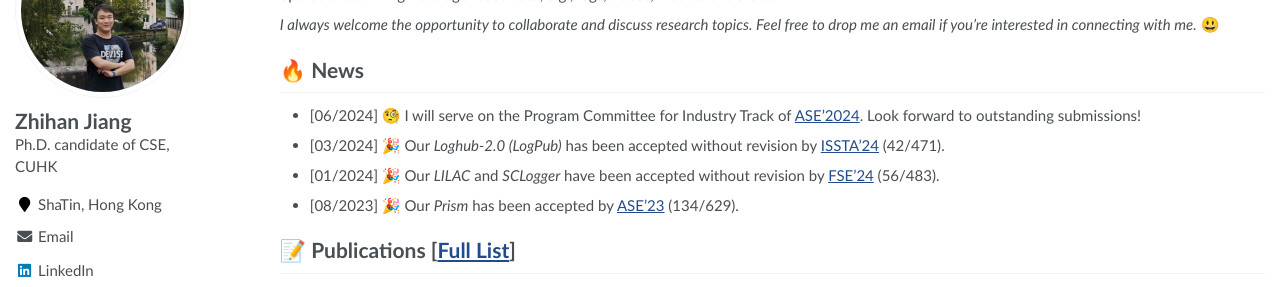
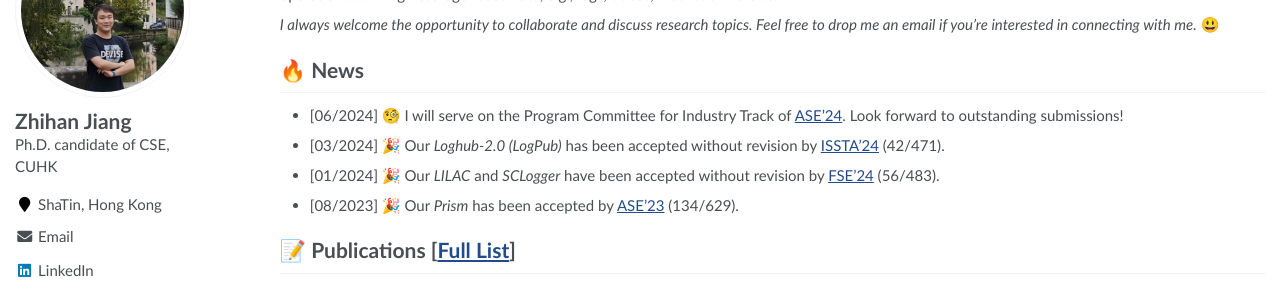
Before and after one commit to zhjiang22/zhjiang22.github.io, a Jekyll site: the page built from _pages/about.md, in a window 1280 px wide and 900 px high. Shown: the part 168-455 px from the top of the window. Built offline with Jekyll 4.4.1, drawn with Linux system fonts in a browser that asks for light colours; some web fonts are replaced; a script that is not in the unit is left out.

Commit message:
Update news.md

```diff
--- a/_pages/includes/news.md
+++ b/_pages/includes/news.md
@@ -1,5 +1,5 @@
 # 🔥 News
-- [06/2024] 🧐 I will serve on the Program Committee for Industry Track of [ASE'2024](https://conf.researchr.org/home/ase-2024). Look forward to outstanding submissions!
+- [06/2024] 🧐 I will serve on the Program Committee for Industry Track of [ASE'24](https://conf.researchr.org/home/ase-2024). Look forward to outstanding submissions!
 - [03/2024] 🎉 Our *Loghub-2.0 (LogPub)* has been accepted without revision by [ISSTA'24](https://2024.issta.org) (42/471).
 - [01/2024] 🎉 Our *LILAC* and *SCLogger* have been accepted without revision by [FSE'24](https://2024.esec-fse.org) (56/483).
 - [08/2023] 🎉 Our *Prism* has been accepted by [ASE'23](https://conf.researchr.org/home/ase-2023) (134/629).
```
